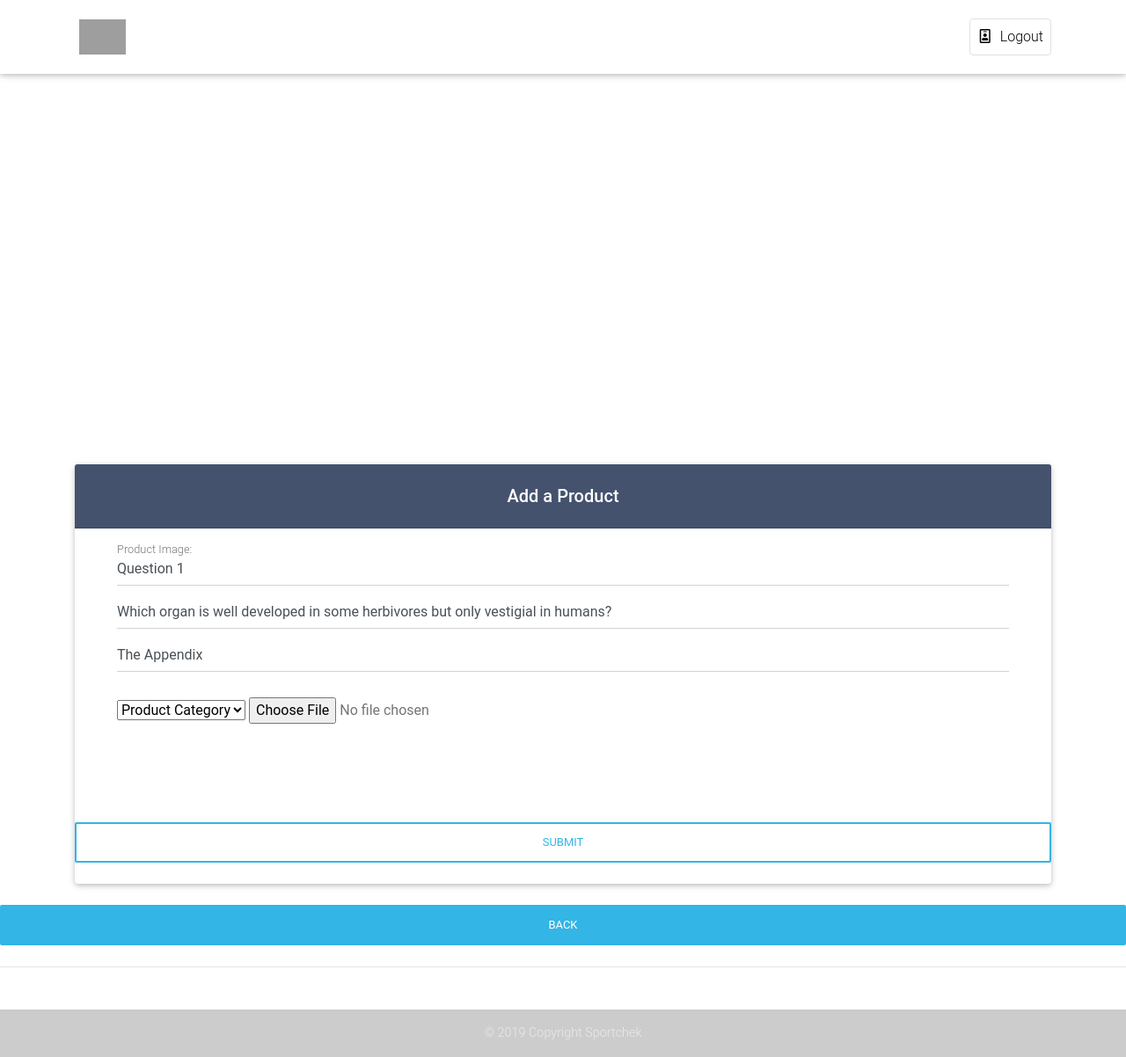
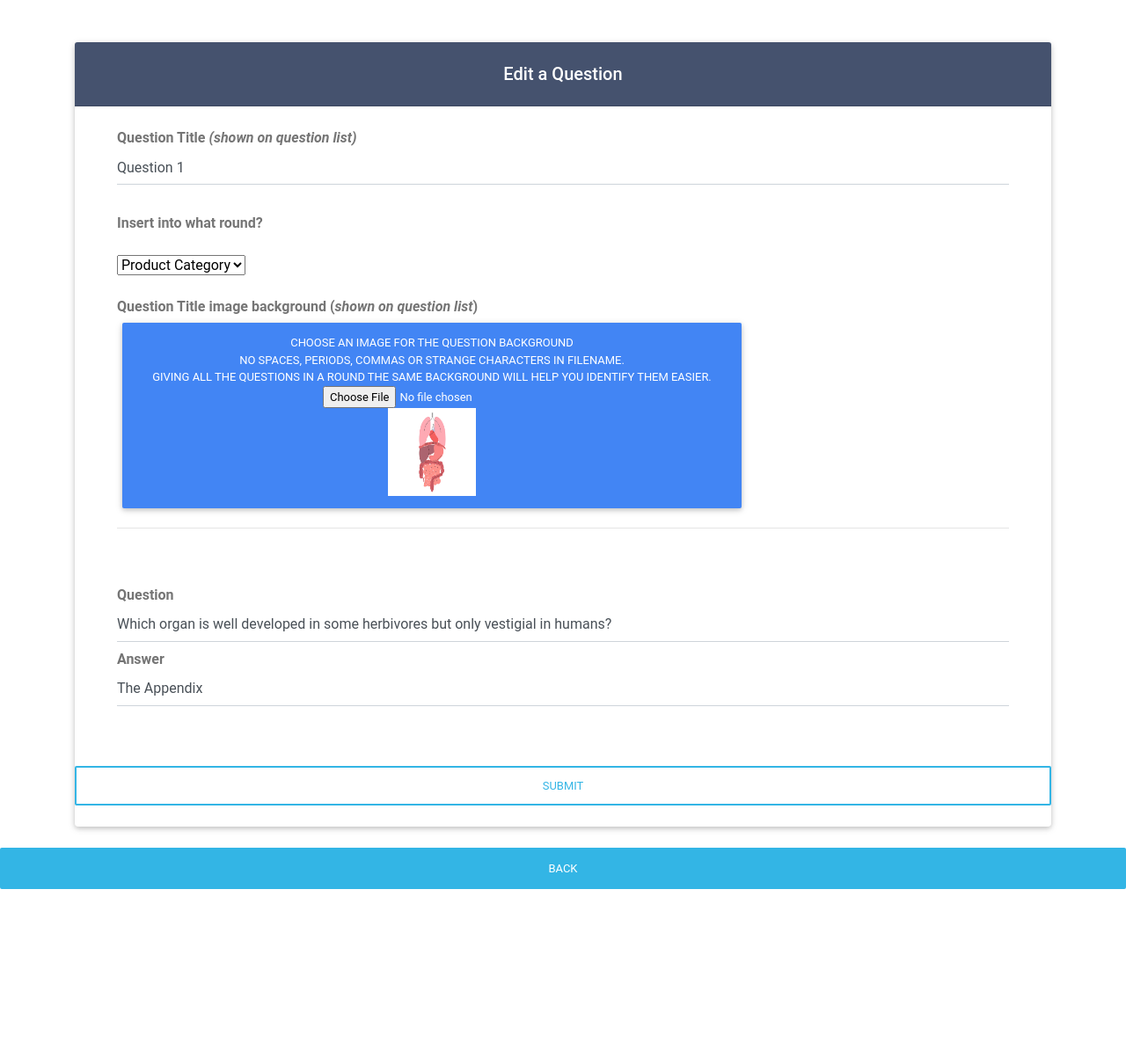
Before and after one commit to shadiaali/tylerTrivia, a PHP site: page /admin/question_detail.php?update_id=105 in a window 1280 px wide. Shown: the whole page at 88% size. After the commit the page ends 1011 px from the top, so only its background shows below. Run offline with PHP 8.4, Linux system fonts and the light colour scheme; a user stored in the database is signed in; data comes from the database, SQL or seed files in the repository; data that the repository does not hold is empty; some libraries are stand-ins or nearby versions; grey boxes are pictures that could not be loaded.

Commit message:
Edit round 1,2

```diff
--- a/admin/question_detail.php
+++ b/admin/question_detail.php
@@ -96,7 +96,7 @@
   <meta charset="utf-8">
   <meta name="viewport" content="width=device-width, initial-scale=1, shrink-to-fit=no">
   <meta http-equiv="x-ua-compatible" content="ie=edge">
-  <title>Product Details</title>
+  <title>Edit a Question</title>
   <!-- Font Awesome -->
   <link rel="stylesheet" href="https://use.fontawesome.com/releases/v5.8.1/css/all.css">
   <!-- Bootstrap core CSS -->
@@ -138,86 +138,8 @@
 
 <body>
 
-  <!-- Navbar -->
-  <nav class="navbar fixed-top navbar-expand-lg navbar-light white scrolling-navbar">
-    <div class="container">
-
-      <!-- Brand -->
-      <a class="navbar-brand waves-effect" href="../index.php">
-        <img src="../images/logo.png" style="height:50px;padding:5px;margin-right:10px;">
-      </a>
-
-      <!-- Collapse -->
-      <button class="navbar-toggler" type="button" data-toggle="collapse" data-target="#navbarSupportedContent"
-        aria-controls="navbarSupportedContent" aria-expanded="false" aria-label="Toggle navigation">
-        <span class="navbar-toggler-icon"></span>
-      </button>
-
-      <!-- Links -->
-      <div class="collapse navbar-collapse" id="navbarSupportedContent">
 
 
-
-        <!-- Right -->
-        <ul class="navbar-nav nav-flex-icons ml-auto">
-
-
-          <li class="nav-item">
-            <a href="scripts/caller.php?caller_id=logout" class="nav-link border border-light rounded waves-effect">
-              <i class="far fa-id-badge mr-2"></i>Logout
-            </a>
-          </li>
-        </ul>
-
-      </div>
-
-    </div>
-  </nav>
-  <!-- Navbar -->
-
-  <!--Carousel Wrapper-->
-  <div id="carousel-example-1z" class="carousel slide carousel-fade pt-4" data-ride="carousel">
-
-
-
-    <!--Slides-->
-    <div class="carousel-inner" role="listbox">
-
-      <!--First slide-->
-      <div class="carousel-item active">
-        <div class="view" style="background-image: url('../images/top.png'); background-repeat: no-repeat; background-size: cover;">
-
-          <!-- Mask & flexbox options-->
-          <div class="mask rgba-white-strong d-flex justify-content-center align-items-center">
-
-            <!-- Content -->
-            <div class="text-center black-text mx-5 wow fadeIn">
-
-                <center><img src="../images/logo.png" style="height:140px;margin-top:2em;"><br></center>
-
-
-              <h1 class="mb-4">
-                <strong>Administrator Panel</strong>
-              </h1>
-
-            </div>
-            <!-- Content -->
-
-          </div>
-          <!-- Mask & flexbox options-->
-
-        </div>
-      </div>
-      <!--/First slide-->
-
-
-    </div>
-    <!--/.Slides-->
-
-
-
-  </div>
-  <!--/.Carousel Wrapper-->
 
   <!--Main layout-->
   <main>
@@ -232,7 +154,7 @@
         <p><?php echo $message; ?></p>
     <?php endif; ?>
 <h5 class="card-header mdb-color white-text text-center py-4">
-    <strong>Add a Product</strong>
+    <strong>Edit a Question</strong>
 </h5>
 
 <div class="card-body px-lg-5 pt-0">
@@ -242,15 +164,10 @@
 	<?php if($row = $update_set->fetch(PDO::FETCH_ASSOC)):?>
 <form  method="post"  class="md-form" style="color: #757575;">
 
+<b>Question Title <i>(shown on question list)</i></b><br>
+<input type="text" name="title"  value="<?php echo $row['q_title'];?>" id="title" class="form-control"><br>
 
-<input type="text" name="title"  value="<?php echo $row['q_title'];?>" id="title" class="form-control">
-
-<input type="text" name="question"  value="<?php echo $row['q_question'];?>" id="question" class="form-control">
-
-
-<input type="text" id="answer" name="answer" class="form-control" value="<?php echo $row['q_answer'];?>">
-
-
+<b>Insert into what round?</b><br>
 <select name="catList" id="catlist select" class="mdb-select md-form mb-4 initialized" >
         <option value="" disabled selected>Product Category</option>
         <?php while ($product_category = $product_categories->fetch(PDO::FETCH_ASSOC)): ?>
@@ -258,10 +175,54 @@
     <?php echo $product_category['cat_name']; ?>
 </option>
 <?php endwhile; ?>
-    </select>
+    </select><br>
 
-<label for="pic">Product Image:</label>
-        <input type="file" id="pic" name="pic" value="<?php echo $row['q_img'];?>"><br><br>
+    <b>Question Title image background (<i>shown on question list</i>)</b><Br>
+    <div class="file-field">
+    <div class="btn btn-primary float-center ">
+        <span>Choose an image for the question background<br>No spaces, periods, commas or strange characters in filename.</span><br>Giving all the questions in a round the same background will help you identify them easier.<br>
+		<input type="file" name="pic" id="pic" value="<?php echo $row['q_img'];?>"><br>
+		<img src="../images/<?php echo $row['q_img']; ?>" height="100" width="100" />
+    </div>
+</div>
+
+    <hr><br><br>
+
+    <?php if($row['q_question']):?>
+
+    <b>Question</b><br>
+    <input type="text" name="question"  id="question" class="form-control" value="<?php echo $row['q_question'];?>">
+<b>Answer</b><br>
+<input type="text" id="answer" name="answer" class="form-control" value="<?php echo $row['q_answer'];?>">
+<?php endif; ?>
+
+
+<?php if($row['q_op1']):?>
+
+<br><i>Options will only show if they're filled in. For fewer options/choices, leave blank.</i><br><br>
+
+<b>Answer choice 1</b><br>
+  <input type="text" id="op1" name="op1" class="form-control" value="<?php echo $row['q_op1'];?>">
+
+  <b>Answer choice 2</b><br>
+  <input type="text" id="op2" name="op2" class="form-control" value="<?php echo $row['q_op2'];?>">
+
+  <b>Answer choice 3</b><br>
+  <input type="text" id="op3" name="op3" class="form-control" value="<?php echo $row['q_op3'];?>">
+
+  <b>Answer choice 4</b><br>
+  <input type="text" id="op4" name="op4" class="form-control" value="<?php echo $row['q_op4'];?>">
+
+  <b>Answer choice 5</b><br>
+  <input type="text" id="op5" name="op5" class="form-control" value="<?php echo $row['q_op5'];?>">
+
+  <b>Correct Answer</b><br>
+  <input type="text" id="clipanswer" name="clipanswer" class="form-control" value="<?php echo $row['q_clipanswer'];?>">
+
+  <b>Video (mp4) file name. Do not include extension. Eg, CORRECT: GoodWillHunting | INCORRECT: GoodWillHunting.mp4</b><br>
+  <input type="text" id="vid" name="vid" class="form-control" value="<?php echo $row['q_vid'];?>">
+<?php endif; ?>
+
 
 
 </div>
@@ -284,28 +245,6 @@
   </main>
   <!--Main layout-->
 
-  <!--Footer-->
-  <footer class="page-footer text-center font-small mt-4 wow fadeIn">
-
-
-
-    <hr class="my-4">
-
-    <!-- Social icons -->
-    <div class="pb-4">
-
-    </div>
-    <!-- Social icons -->
-
-    <!--Copyright-->
-    <div class="footer-copyright py-3">
-      © 2019 Copyright
-      Sportchek
-    </div>
-    <!--/.Copyright-->
-
-  </footer>
-  <!--/.Footer-->
   <!-- SCRIPTS -->
 <!-- JQuery -->
 <script type="text/javascript" src="https://cdnjs.cloudflare.com/ajax/libs/jquery/3.3.1/jquery.min.js"></script>
```
Also changed, not shown: admin/admin_addquestion.php (+11 -11 lines), images/background-2579719_640.jpg (added), images/pex.jpeg (added).
